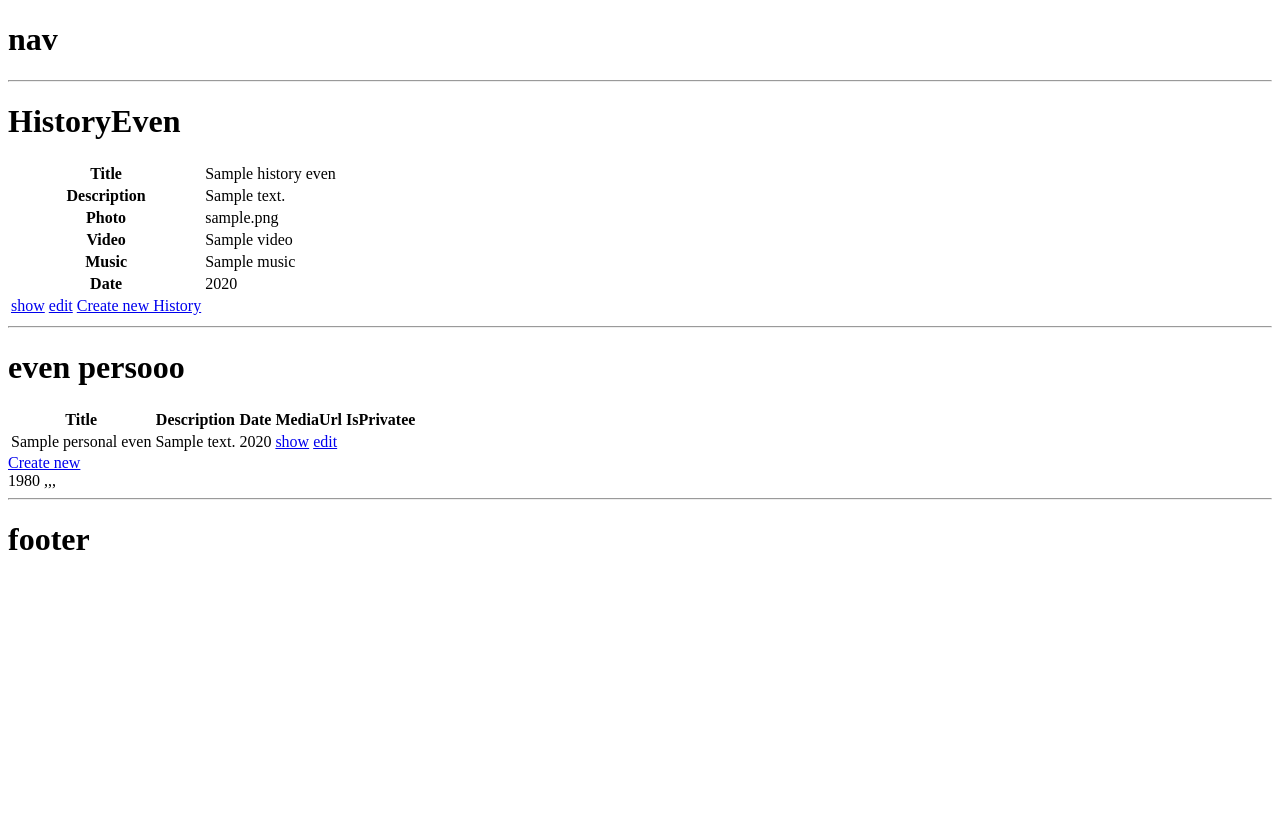
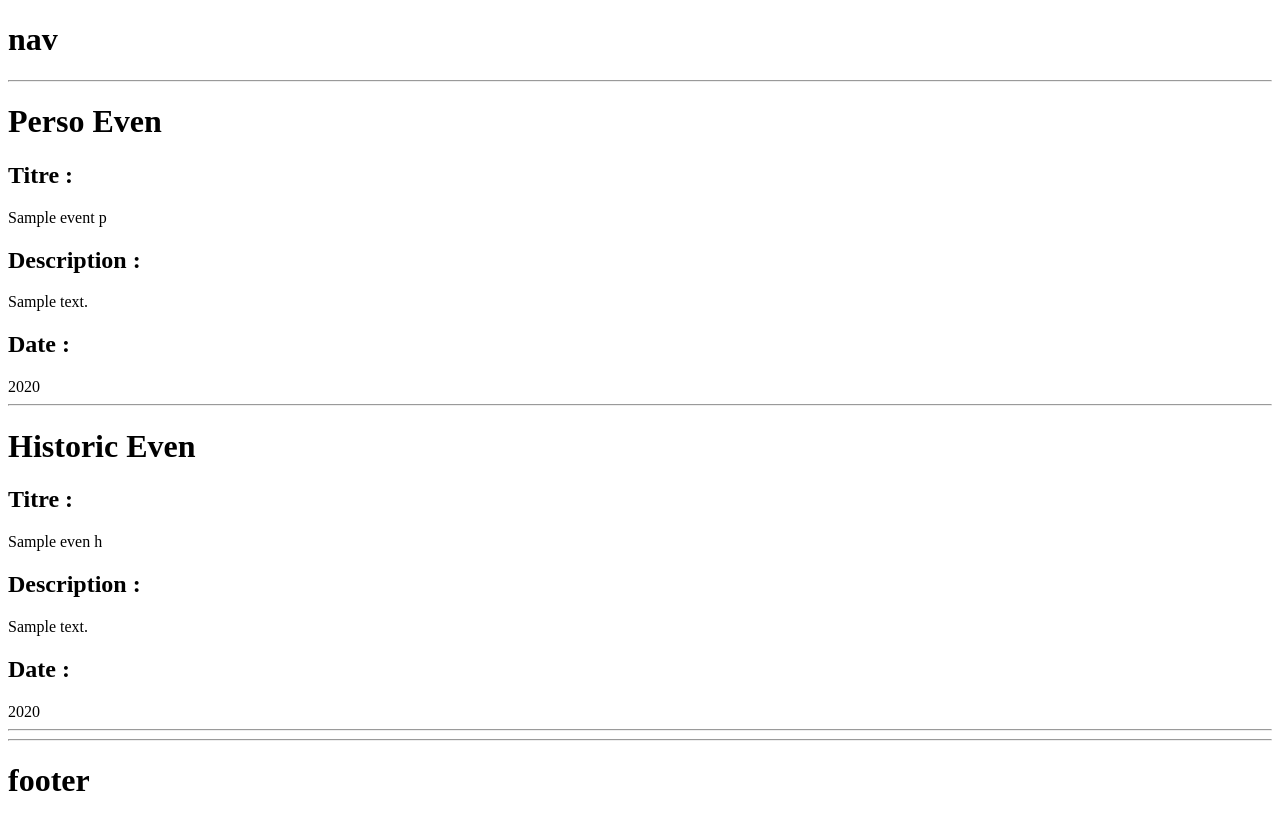
Before and after one commit to AleaToir3/Genialogie, a Symfony app: template templates/frise/index.html.twig in a window 1280 px wide. Before the commit the page ends 550 px from the top, so only its background shows below. Run offline with Twig, Linux system fonts and the light colour scheme; the template is opened without the code that fills it: most values are stand-ins (such as "Sample title", 1, 10 or a date in 2020); some libraries are stand-ins or nearby versions.

Commit message:
modification de l affichage des events now ils sont classer

```diff
--- a/src/Controller/PersonalEvenController.php
+++ b/src/Controller/PersonalEvenController.php
@@ -30,7 +30,7 @@ class PersonalEvenController extends AbstractController
 
         if ($form->isSubmitted() && $form->isValid()) {
             $personalEvenRepository->add($personalEven);
-            return $this->redirectToRoute('app_personal_even_index', [], Response::HTTP_SEE_OTHER);
+            return $this->redirectToRoute('Home', [], Response::HTTP_SEE_OTHER);
         }
 
         return $this->renderForm('personal_even/new.html.twig', [
@@ -59,7 +59,7 @@ class PersonalEvenController extends AbstractController
 
         if ($form->isSubmitted() && $form->isValid()) {
             $personalEvenRepository->add($personalEven);
-            return $this->redirectToRoute('app_personal_even_index', [], Response::HTTP_SEE_OTHER);
+            return $this->redirectToRoute('Home', [], Response::HTTP_SEE_OTHER);
         }
 
         return $this->renderForm('personal_even/edit.html.twig', [
@@ -77,6 +77,6 @@ class PersonalEvenController extends AbstractController
             $personalEvenRepository->remove($personalEven);
         }
 
-        return $this->redirectToRoute('app_personal_even_index', [], Response::HTTP_SEE_OTHER);
+        return $this->redirectToRoute('Home', [], Response::HTTP_SEE_OTHER);
     }
 }
--- a/src/Entity/HistoryEven.php
+++ b/src/Entity/HistoryEven.php
@@ -23,6 +23,10 @@ class HistoryEven
     private $title;
 
     /**
+     *
+     *
+     *
+     *
      * @ORM\Column(type="text")
      */
     private $description;
--- a/src/Form/HistoryEvenType.php
+++ b/src/Form/HistoryEvenType.php
@@ -17,7 +17,7 @@ class HistoryEvenType extends AbstractType
             ->add('photo')
             ->add('video')
             ->add('music')
-            ->add('date')
+            ->add('date' )
         ;
     }
 
--- a/templates/frise/index.html.twig
+++ b/templates/frise/index.html.twig
@@ -4,101 +4,38 @@
 
 {% block body %}
 
- <h1>HistoryEven</h1>
+    {% for even in evens %}
+       {# {{even.date}}  #}
+        <h1>Perso Even</h1>
+            {% for persoEven in even.eventP %}
+                <div class="personal">
+                    <h2>Titre :</h2>
+                    <p>{{ persoEven.title }}</p>
 
-    <table class="table">
-        <tbody>
+                    <h2> Description :</h2>
+                    {{ persoEven.description }}
 
-        {% for history_even in history_evens %}
+                    <h2> Date :</h2>
+                    {{ persoEven.date | date('Y') }}
+                </div>
+                <hr>
+            {% endfor %}
 
+        <h1>Historic Even</h1>
+            {% for histoEven in even.evenH %}
+                <div class="historic">
+                    <h2>Titre :</h2>
+                    <p>{{ histoEven.title }}</p>
 
-            <tr>
-                <th>Title</th>
-                <td>{{ history_even.title }}</td>
-            </tr>
-            <tr>
-                <th>Description</th>
-                <td>{{ history_even.description }}</td>
-            </tr>
-            <tr>
-                <th>Photo</th>
-                <td>{{ history_even.photo }}</td>
-            </tr>
-            <tr>
-                <th>Video</th>
-                <td>{{ history_even.video }}</td>
-            </tr>
-            <tr>
-                <th>Music</th>
-                <td>{{ history_even.music }}</td>
-            </tr>
-            <tr>
-                <th>Date</th>
-                <td>{{ history_even.date ? history_even.date|date('Y') : '' }}</td>
-            </tr>
-            <td>
-                    <a href="{{ path('app_history_even_show', {'id': history_even.id}) }}">show</a>
-                    <a href="{{ path('app_history_even_edit', {'id': history_even.id}) }}">edit</a>
-                    <a href="{{ path('app_history_even_new', {'id': history_even.id}) }}">Create new History</a>
-                </td>
+                    <h2> Description :</h2>
+                    {{ histoEven.description }}
 
+                    <h2> Date :</h2>
+                    {{ histoEven.date | date('Y') }}
+                </div>
+                <hr>
+            {% endfor %}
 
-             {# ------ DELETE ARTICLE HISTORIQUE SI BESOIN -----
-             ------ DELETE ARTICLE HISTORIQUE SI BESOIN ----- #}
+    {% endfor %}
 
-             {# <form method="post" action="{{ path('app_history_even_delete', {'id': history_even.id}) }}" onsubmit="return confirm('Are you sure you want to delete this item?');">
-                <input type="hidden" name="_token" value="{{ csrf_token('delete' ~ history_even.id) }}">
-                <button class="btn">Delete</button>
-            </form> #}
-
-        {% else %}
-            <tr>
-                <td colspan="7">no records found</td>
-            </tr>
-        {% endfor %}
-        </tbody>
-    </table>
-
-
-
-<hr>
-
-    <h1>even persooo </h1>
-    <table class="table">
-        <thead>
-            <tr>
-                <th>Title</th>
-                <th>Description</th>
-                <th>Date</th>
-                <th>MediaUrl</th>
-                <th>IsPrivatee</th>
-            </tr>
-        </thead>
-        <tbody>
-        {% for personal_even in personal_evens %}
-            <tr>
-
-                <td>{{ personal_even.title }}</td>
-                <td>{{ personal_even.description }}</td>
-                <td>{{ personal_even.date ? personal_even.date|date('Y') : '' }}</td>
-                {# <td>{{ dump(personal_even.media[0].photo) }}</td> #}
-                <td>
-                    <a href="{{ path('app_personal_even_show', {'id': personal_even.id}) }}">show</a>
-                    <a href="{{ path('app_personal_even_edit', {'id': personal_even.id}) }}">edit</a>
-                </td>
-            </tr>
-        {% else %}
-            <tr>
-                <td colspan="7">no records found</td>
-            </tr>
-        {% endfor %}
-        </tbody>
-    </table>
-
-    <a href="{{ path('app_personal_even_new') }}">Create new</a>
-
-
-
-
-    <div>1980 ,,,</div>
 {% endblock %}
```
Also changed, not shown: src/Controller/FriseController.php (+11 -7 lines), src/Repository/HistoryEvenRepository.php (+15 -0 lines), 1 other file.
